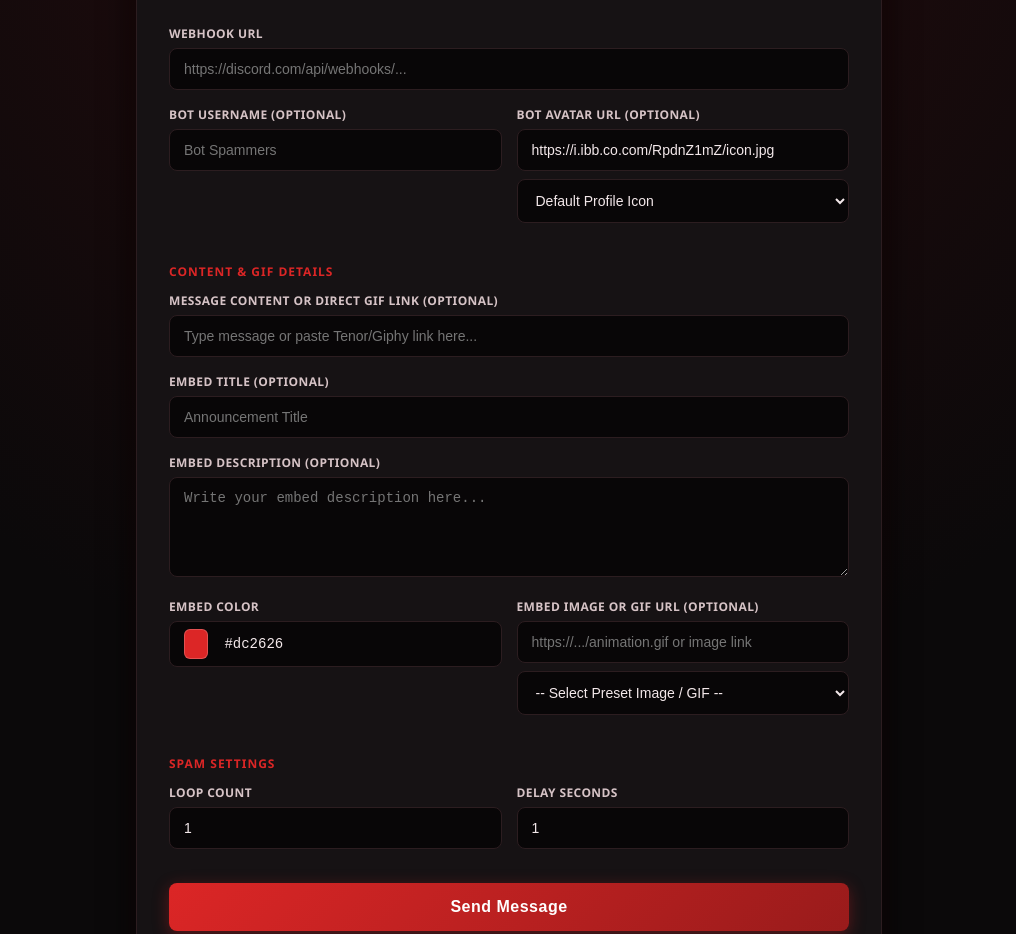
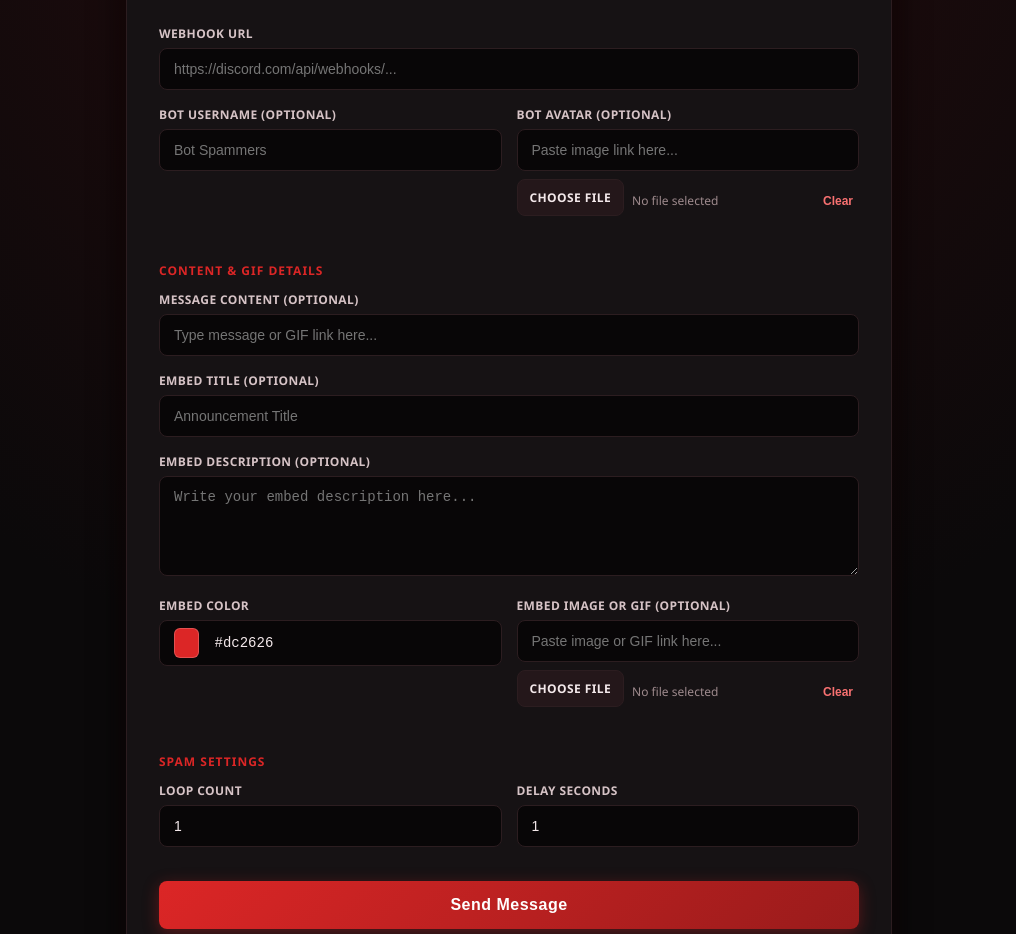
Before and after one commit to Clockzoos/Clockzoos.github.io, a plain HTML site: page spam.html in a window 1280 px wide. Shown: the part 159-1093 px from the top of the page, without its empty margins (131-1147 px from the left). Drawn offline with Linux system fonts and the light colour scheme.

Commit message:
Update and rename index.html to spam.html

```diff
--- a/index.html
+++ b/spam.html
@@ -35,7 +35,7 @@
 
         .container {
             width: 100%;
-            max-width: 680px;
+            max-width: 700px;
             background: var(--panel-color);
             padding: 32px;
             border-radius: 16px;
@@ -99,8 +99,7 @@
 
         input[type="text"],
         input[type="number"],
-        textarea,
-        select {
+        textarea {
             width: 100%;
             padding: 12px 14px;
             background: var(--input-color);
@@ -112,7 +111,7 @@
             transition: all 0.2s ease;
         }
 
-        input:focus, textarea:focus, select:focus {
+        input:focus, textarea:focus {
             border-color: var(--accent-color);
             outline: none;
             box-shadow: 0 0 0 3px rgba(220, 38, 38, 0.2);
@@ -130,6 +129,63 @@
 
         .row .form-group {
             flex: 1;
+        }
+
+        .media-box {
+            display: flex;
+            flex-direction: column;
+            gap: 8px;
+        }
+
+        .file-row {
+            display: flex;
+            align-items: center;
+            gap: 8px;
+        }
+
+        .file-btn {
+            background: #24171a;
+            color: #f3e8ea;
+            border: 1px solid var(--border-color);
+            padding: 9px 12px;
+            border-radius: 8px;
+            font-size: 12px;
+            font-weight: 600;
+            cursor: pointer;
+            white-space: nowrap;
+            transition: all 0.2s ease;
+        }
+
+        .file-btn:hover {
+            border-color: var(--accent-color);
+            background: #331c20;
+        }
+
+        input[type="file"] {
+            display: none;
+        }
+
+        .file-name {
+            font-size: 12px;
+            color: var(--text-muted);
+            overflow: hidden;
+            text-overflow: ellipsis;
+            white-space: nowrap;
+            flex: 1;
+        }
+
+        .clear-file-btn {
+            background: transparent;
+            color: #f87171;
+            border: none;
+            font-size: 12px;
+            font-weight: 700;
+            cursor: pointer;
+            padding: 4px 6px;
+        }
+
+        .clear-file-btn:hover {
+            color: #ef4444;
         }
 
         .color-picker-wrapper {
@@ -165,12 +221,6 @@
             width: 100%;
         }
         .color-hex-text:focus { outline: none; box-shadow: none !important; }
-
-        .input-select-group {
-            display: flex;
-            flex-direction: column;
-            gap: 8px;
-        }
 
         button.send-btn {
             width: 100%;
@@ -278,17 +328,15 @@
                 <input type="text" id="username" placeholder="Bot Spammers">
             </div>
             <div class="form-group">
-                <label>Bot Avatar URL (optional)</label>
-                <div class="input-select-group">
-                    <input type="text" id="avatarUrl" value="https://i.ibb.co.com/RpdnZ1mZ/icon.jpg" placeholder="https://... or select preset">
-                    <select onchange="selectPresetImage('avatarUrl', this.value)">
-                        <option value="">-- Select Preset Avatar --</option>
-                        <option value="https://i.ibb.co.com/RpdnZ1mZ/icon.jpg" selected>Default Profile Icon</option>
-                        <option value="https://cdn.discordapp.com/attachments/1568549380779282525/1570665206365950094/1eeecb4da59989b1560292e1a43c95b5.jpg">Image Preset 1</option>
-                        <option value="https://cdn.discordapp.com/attachments/1568549380779282525/1570665206701363321/9cfba9b4cc1d06fbe0f00263cbc926de.jpg">Image Preset 2</option>
-                        <option value="https://cdn.discordapp.com/attachments/1568549380779282525/1570665207385300992/c7719f42290a0bc802979589327a0967.jpg">Image Preset 3</option>
-                        <option value="https://cdn.discordapp.com/attachments/1568549380779282525/1570665207741808650/21782f4bfbc674a3ed5bfb40dfcaef79.jpg">Image Preset 4</option>
-                    </select>
+                <label>Bot Avatar (optional)</label>
+                <div class="media-box">
+                    <input type="text" id="avatarUrl" placeholder="Paste image link here...">
+                    <div class="file-row">
+                        <label for="avatarFile" class="file-btn">Choose File</label>
+                        <input type="file" id="avatarFile" accept="image/*,.gif" onchange="handleFileSelect('avatarFile', 'avatarFileName', 'avatarUrl')">
+                        <span id="avatarFileName" class="file-name">No file selected</span>
+                        <button type="button" class="clear-file-btn" onclick="clearFile('avatarFile', 'avatarFileName')">Clear</button>
+                    </div>
                 </div>
             </div>
         </div>
@@ -296,8 +344,8 @@
         <div class="section-title">Content & GIF Details</div>
 
         <div class="form-group">
-            <label>Message Content or Direct GIF Link (optional)</label>
-            <input type="text" id="content" placeholder="Type message or paste Tenor/Giphy link here...">
+            <label>Message Content (optional)</label>
+            <input type="text" id="content" placeholder="Type message or GIF link here...">
         </div>
 
         <div class="form-group">
@@ -319,18 +367,15 @@
                 </div>
             </div>
             <div class="form-group">
-                <label>Embed Image or GIF URL (optional)</label>
-                <div class="input-select-group">
-                    <input type="text" id="embedImage" placeholder="https://.../animation.gif or image link">
-                    <select onchange="selectPresetImage('embedImage', this.value)">
-                        <option value="">-- Select Preset Image / GIF --</option>
-                        <option value="https://media.tenor.com/x8v1oNUOmg4AAAAd/rickroll-roll.gif">GIF Preset 1</option>
-                        <option value="https://media.tenor.com/2roX3uxz_68AAAAC/cat-space.gif">GIF Preset 2</option>
-                        <option value="https://cdn.discordapp.com/attachments/1568549380779282525/1570665206365950094/1eeecb4da59989b1560292e1a43c95b5.jpg">Image Preset 1</option>
-                        <option value="https://cdn.discordapp.com/attachments/1568549380779282525/1570665206701363321/9cfba9b4cc1d06fbe0f00263cbc926de.jpg">Image Preset 2</option>
-                        <option value="https://cdn.discordapp.com/attachments/1568549380779282525/1570665207385300992/c7719f42290a0bc802979589327a0967.jpg">Image Preset 3</option>
-                        <option value="https://cdn.discordapp.com/attachments/1568549380779282525/1570665207741808650/21782f4bfbc674a3ed5bfb40dfcaef79.jpg">Image Preset 4</option>
-                    </select>
+                <label>Embed Image or GIF (optional)</label>
+                <div class="media-box">
+                    <input type="text" id="embedImage" placeholder="Paste image or GIF link here...">
+                    <div class="file-row">
+                        <label for="embedFile" class="file-btn">Choose File</label>
+                        <input type="file" id="embedFile" accept="image/*,.gif" onchange="handleFileSelect('embedFile', 'embedFileName', 'embedImage')">
+                        <span id="embedFileName" class="file-name">No file selected</span>
+                        <button type="button" class="clear-file-btn" onclick="clearFile('embedFile', 'embedFileName')">Clear</button>
+                    </div>
                 </div>
             </div>
         </div>
@@ -352,10 +397,22 @@
     </div>
 
     <script>
-        function selectPresetImage(targetId, url) {
-            if (url) {
-                document.getElementById(targetId).value = url;
+        function handleFileSelect(inputId, labelId, urlInputId) {
+            const input = document.getElementById(inputId);
+            const label = document.getElementById(labelId);
+            if (input.files && input.files[0]) {
+                label.textContent = input.files[0].name;
+                document.getElementById(urlInputId).value = '';
+            } else {
+                label.textContent = 'No file selected';
             }
+        }
+
+        function clearFile(inputId, labelId) {
+            const input = document.getElementById(inputId);
+            const label = document.getElementById(labelId);
+            input.value = '';
+            label.textContent = 'No file selected';
         }
 
         function syncColor(source) {
@@ -389,15 +446,30 @@
             return parseInt(cleanHex, 16);
         }
 
+        function fileToBase64(file) {
+            return new Promise((resolve, reject) => {
+                const reader = new FileReader();
+                reader.onload = () => resolve(reader.result);
+                reader.onerror = reject;
+                reader.readAsDataURL(file);
+            });
+        }
+
         async function sendWebhook() {
             const webhookUrl = document.getElementById('webhookUrl').value.trim();
             const username = document.getElementById('username').value.trim();
             const avatarUrl = document.getElementById('avatarUrl').value.trim();
+            const avatarFileInput = document.getElementById('avatarFile');
+            const avatarFile = avatarFileInput.files && avatarFileInput.files[0] ? avatarFileInput.files[0] : null;
+
             const content = document.getElementById('content').value.trim();
             const embedTitle = document.getElementById('embedTitle').value.trim();
             const embedDesc = document.getElementById('embedDesc').value.trim();
             const hexColor = document.getElementById('embedColorHex').value;
-            const embedImage = document.getElementById('embedImage').value.trim();
+            const embedImageUrl = document.getElementById('embedImage').value.trim();
+            const embedFileInput = document.getElementById('embedFile');
+            const embedFile = embedFileInput.files && embedFileInput.files[0] ? embedFileInput.files[0] : null;
+
             const loopCount = parseInt(document.getElementById('loopCount').value) || 1;
             const delayTime = (parseInt(document.getElementById('delayTime').value) || 1) * 1000;
             const sendBtn = document.getElementById('sendBtn');
@@ -407,22 +479,36 @@
                 return;
             }
 
-            if (!content && !embedTitle && !embedDesc && !embedImage) {
-                showToast('Please fill at least one content or embed field!', 'warning');
+            if (!content && !embedTitle && !embedDesc && !embedImageUrl && !embedFile) {
+                showToast('Please fill at least one content, embed, or file field!', 'warning');
                 return;
+            }
+
+            let resolvedAvatarUrl = avatarUrl;
+            if (!resolvedAvatarUrl && avatarFile) {
+                try {
+                    resolvedAvatarUrl = await fileToBase64(avatarFile);
+                } catch (e) {
+                    showToast('Failed to read avatar file.', 'error');
+                    return;
+                }
             }
 
             const payload = {};
             if (username) payload.username = username;
-            if (avatarUrl) payload.avatar_url = avatarUrl;
+            if (resolvedAvatarUrl) payload.avatar_url = resolvedAvatarUrl;
             if (content) payload.content = content;
 
-            if (embedTitle || embedDesc || embedImage) {
+            if (embedTitle || embedDesc || embedImageUrl || embedFile) {
                 const embed = {};
                 if (embedTitle) embed.title = embedTitle;
                 if (embedDesc) embed.description = embedDesc;
                 embed.color = hexToDecimal(hexColor);
-                if (embedImage) embed.image = { url: embedImage };
+                if (embedFile) {
+                    embed.image = { url: `attachment://${embedFile.name}` };
+                } else if (embedImageUrl) {
+                    embed.image = { url: embedImageUrl };
+                }
                 payload.embeds = [embed];
             }
 
@@ -432,11 +518,24 @@
             let successCount = 0;
             for (let i = 1; i <= loopCount; i++) {
                 try {
-                    const response = await fetch(webhookUrl, {
-                        method: 'POST',
-                        headers: { 'Content-Type': 'application/json' },
-                        body: JSON.stringify(payload)
-                    });
+                    let response;
+
+                    if (embedFile) {
+                        const formData = new FormData();
+                        formData.append('payload_json', JSON.stringify(payload));
+                        formData.append('files[0]', embedFile, embedFile.name);
+
+                        response = await fetch(webhookUrl, {
+                            method: 'POST',
+                            body: formData
+                        });
+                    } else {
+                        response = await fetch(webhookUrl, {
+                            method: 'POST',
+                            headers: { 'Content-Type': 'application/json' },
+                            body: JSON.stringify(payload)
+                        });
+                    }
 
                     if (response.status === 429) {
                         showToast(`Hit Discord Rate Limit! Stopped at message #${i}.`, 'error');
```
